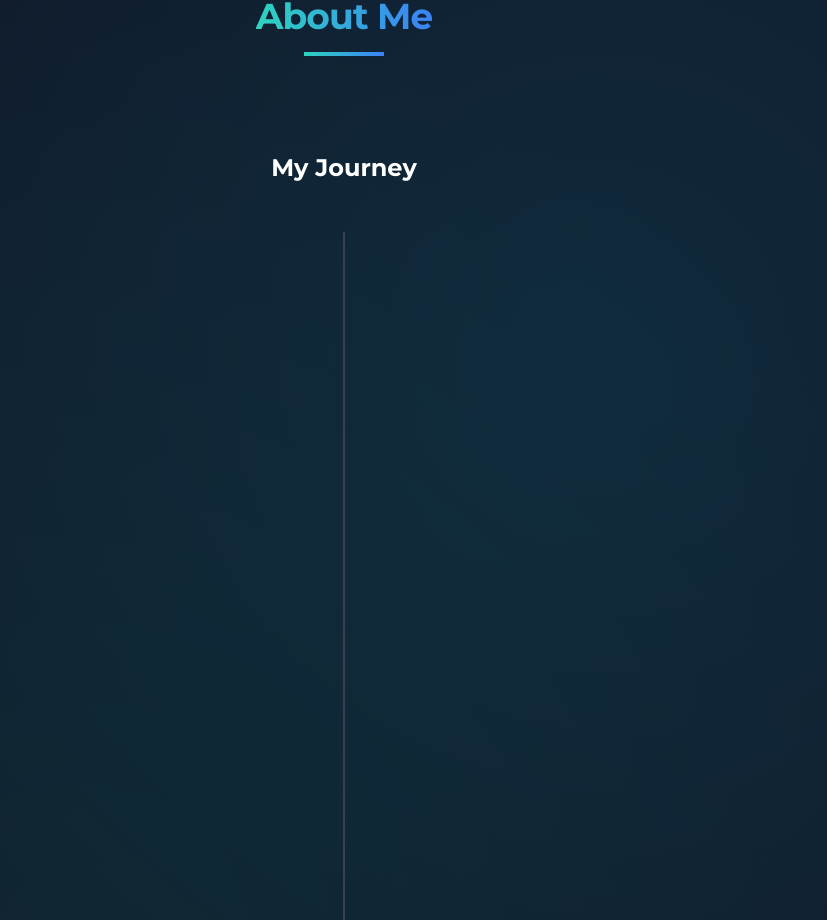
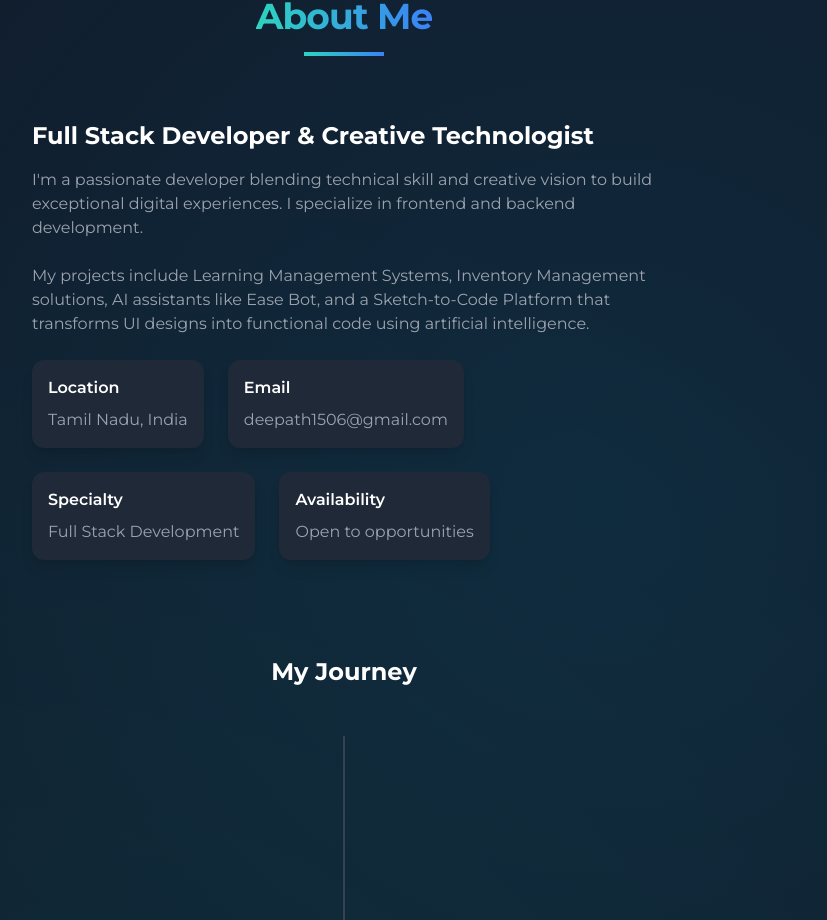
Before and after one commit to deepath15/portfolio, a Next.js app: page / in a window 1280 px wide. Shown: the part 900-1820 px from the top of the page, without its empty margins (296-1123 px from the left). Built offline with nearby package versions, Linux system fonts and the light colour scheme.

Commit message:
about content added

```diff
--- a/components/sections/about-section.tsx
+++ b/components/sections/about-section.tsx
@@ -108,10 +108,15 @@ export default function AboutSection() {
           </h2>
           <div className="mx-auto h-1 w-20 bg-gradient-to-r from-teal-400 to-blue-500"></div>
         </motion.div>
-
-        {/* <div className="grid gap-12 md:grid-cols-2">
-          <div className="relative flex items-center justify-center">
-          <div className="relative h-[450px] w-[350px]">
+{
+  /*
+    style class
+    grid gap-12 grid-cols-2
+  */
+}
+        <div className="">
+         {/* <div className="relative flex items-center justify-center">
+           <div className="relative h-[450px] w-[350px]">
               <ImageEffect
                 src="/placeholder.svg?height=450&width=350"
                 alt="Deepath Selvaraj"
@@ -168,9 +173,9 @@ export default function AboutSection() {
                 </div>
               </motion.div>
             </div>
-          </div>
+          </div>*/}
 
-          <div className="flex flex-col justify-center">
+          <div className="flex flex-col mx-auto md:w-[50%] justify-center">
             <RevealText className="mb-4 text-2xl font-bold text-gray-900 dark:text-white">
               Full Stack Developer & Creative Technologist
             </RevealText>
@@ -186,7 +191,8 @@ export default function AboutSection() {
               intelligence.
             </RevealText>
 
-            <div className="grid grid-cols-2 gap-6">
+            <div className="grid  gap-6">
+              <div className="flex md:flex-row flex-col gap-6">
               <motion.div
                 initial={{ opacity: 0, y: 20 }}
                 whileInView={{ opacity: 1, y: 0 }}
@@ -208,8 +214,11 @@ export default function AboutSection() {
                 className="rounded-xl bg-white p-4 shadow-lg transition-transform duration-300 dark:bg-gray-800"
               >
                 <h4 className="mb-2 font-semibold text-gray-900 dark:text-white">Email</h4>
-                <p className="text-gray-600 dark:text-gray-400">deepath1506@gmail.com</p>
+                <p className="text-gray-600 dark:text-gray-400 ">deepath1506@gmail.com</p>
               </motion.div>
+
+              </div>
+            <div className="flex md:flex-row flex-col gap-6">
 
               <motion.div
                 initial={{ opacity: 0, y: 20 }}
@@ -235,8 +244,9 @@ export default function AboutSection() {
                 <p className="text-gray-600 dark:text-gray-400">Open to opportunities</p>
               </motion.div>
             </div>
+            </div>
           </div>
-        </div> */}
+        </div>
 
         <div ref={timelineRef} className="mt-24">
           <h3 className="mb-12 text-center text-2xl font-bold text-gray-900 dark:text-white">My Journey</h3>
```
